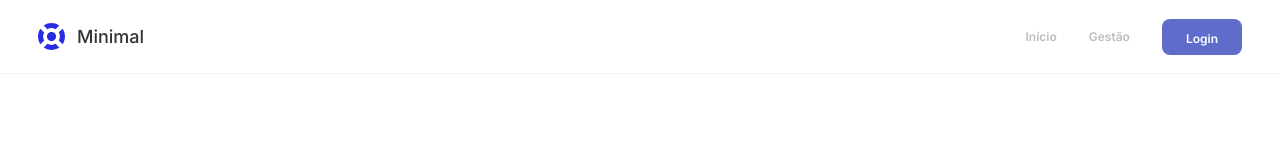
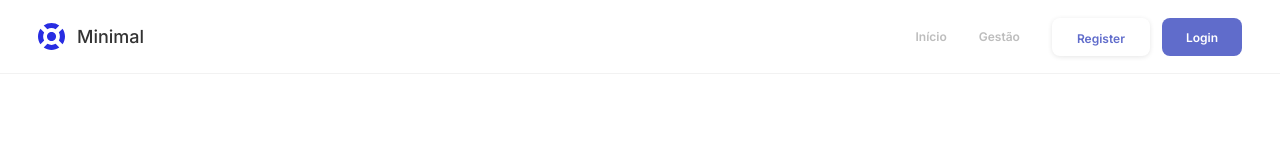
Before and after one commit to luiabdiel/Minimal, a React (Vite) app: page / in a window 1280 px wide. Shown: the top 160 px of the page. Built offline with nearby package versions, Linux system fonts and the light colour scheme.

Commit message:
refactor: new page register

```diff
--- a/src/components/MenuMobile/index.tsx
+++ b/src/components/MenuMobile/index.tsx
@@ -23,6 +23,7 @@ export const MenuMobile = ({menuIsVisible, setMenuIsVisible}:IMenuMobileProps) =
       <MenuMobileLinks>
           <Link to="/">Início</Link>
           <Link to="/transactions">Gestão</Link>
+          <Link to="/register">Register</Link>
           <Link to="/login">Login</Link>
       </MenuMobileLinks>
     </MenuMobilineContainer>
--- a/src/components/Navbar/index.tsx
+++ b/src/components/Navbar/index.tsx
@@ -4,12 +4,14 @@ import { FaBars } from 'react-icons/fa'
 import logo from '../../assets/logo.svg'
 
 import {
-  ListButton,
+  ListLogin,
   ListContainer,
   ListContent,
   LogoContent,
   NavbarContainer,
   OpenMenuMobile,
+  ListRegister,
+  ListButtonContainer,
 } from './styles'
 
 interface INavbarProps {
@@ -31,9 +33,14 @@ export function Navbar({ setMenuIsVisible }:INavbarProps) {
         <ListContent>
           <Link to="/transactions">Gestão</Link>
         </ListContent>
-        <ListButton>
-          <Link to="/login">Login</Link>
-        </ListButton>
+        <ListButtonContainer>
+          <ListRegister>
+            <Link to="/register">Register</Link>
+          </ListRegister>
+          <ListLogin>
+            <Link to="/login">Login</Link>
+          </ListLogin>
+        </ListButtonContainer>
       </ListContainer>
       <OpenMenuMobile>
         <FaBars size={30} onClick={() => setMenuIsVisible(true)} />
--- a/src/components/Navbar/styles.ts
+++ b/src/components/Navbar/styles.ts
@@ -49,6 +49,8 @@ export const ListContent = styled.li`
     :hover {
       color: ${({ theme }) => theme['black-900']};
       transition: color 0.2s;
+
+      box-shadow: none;
     }
   }
 
@@ -57,7 +59,38 @@ export const ListContent = styled.li`
   }
 `
 
-export const ListButton = styled.li`
+export const ListButtonContainer = styled.div`
+  display: flex;
+  gap: 0.75rem;
+`
+
+export const ListRegister = styled.li`
+  padding: 0.5rem 1.5rem;
+
+  outline: none;
+
+  border-radius: 8px;
+
+  border: 1px solid transparent;
+  box-shadow: 0 1px 5px rgb(0 0 0 / 0.1);
+
+  cursor: pointer;
+
+  a {
+    color: ${({ theme }) => theme['blue-500']};
+    font-size: 0.75rem;
+    font-weight: 600;
+
+    box-shadow: none;
+  }
+
+  &:hover {
+    border: 1px solid ${({ theme }) => theme['blue-700']};
+    transition: 0.2s;
+  }
+`
+
+export const ListLogin = styled.li`
   background-color: ${({ theme }) => theme['blue-500']};
 
   padding: 0.5rem 1.5rem;
--- /dev/null
+++ b/src/pages/Register/index.tsx
@@ -0,0 +1,5 @@
+export const Register = () => {
+    return (
+        <h1>Página de register</h1>
+    )
+}
--- a/src/routes/index.tsx
+++ b/src/routes/index.tsx
@@ -1,6 +1,7 @@
 import { BrowserRouter, Route, Routes, Navigate } from "react-router-dom";
 import { Home } from "../pages/Home";
 import { Login } from "../pages/Login";
+import { Register } from "../pages/Register";
 import { Transactions } from "../pages/Transactions";
 
 export function Router() {
@@ -9,6 +10,7 @@ export function Router() {
             <Routes>
                 <Route path='/' element={<Home />} />
                 <Route path='/transactions' element={<Transactions />} />
+                <Route path='/register' element={<Register />} />
                 <Route path='/login' element={<Login />} />
 
                 <Route path='/' element={<Navigate to='/' replace />} />
```
